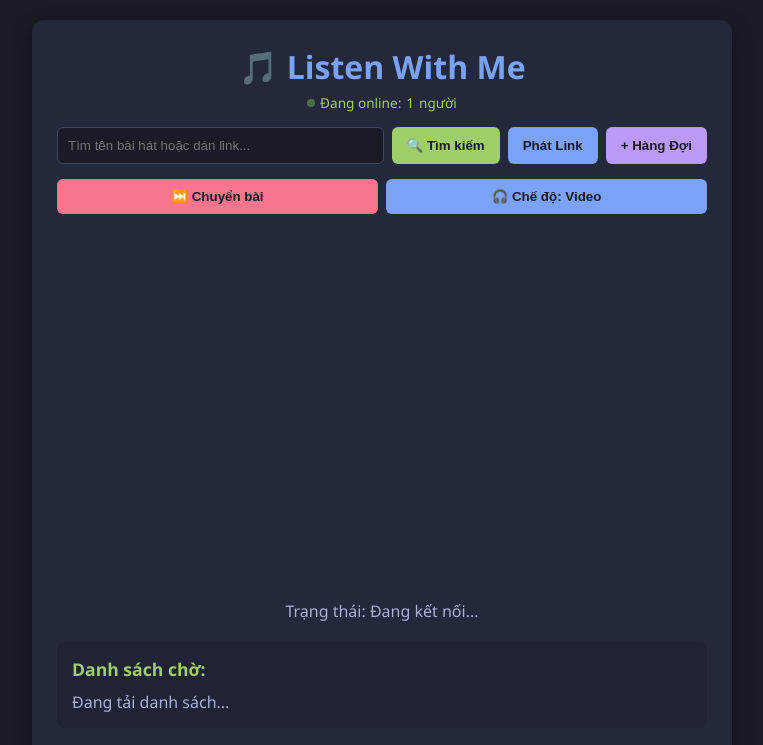
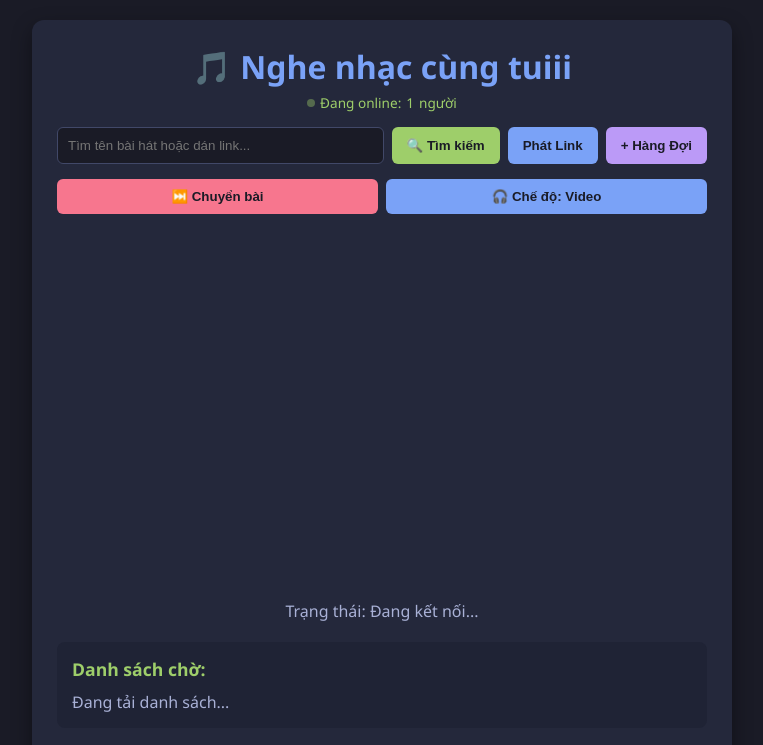
Before and after one commit to leagueoflengend/listenwmebro, a website: page index.html in a window 1280 px wide. Shown: the top 745 px of the page, without its empty margins (258-1021 px from the left). Drawn offline with nearby package versions, Linux system fonts and the light colour scheme; no server answers.

Commit message:
Update title and text in index.html

```diff
--- a/index.html
+++ b/index.html
@@ -3,7 +3,7 @@
 <head>
     <meta charset="UTF-8">
     <meta name="viewport" content="width=device-width, initial-scale=1.0">
-    <title>Listen With Me 🎵</title>
+    <title>Nghe nhạc cùng tui 🎵</title>
     <style>
         /* CSS GỐC CỦA BẠN */
         body { font-family: 'Segoe UI', sans-serif; background-color: #1a1b26; color: #a9b1d6; display: flex; flex-direction: column; align-items: center; min-height: 100vh; margin: 0; padding: 20px; box-sizing: border-box;}
@@ -59,7 +59,7 @@
 </head>
 <body>
     <div class="container">
-        <h1>🎵 Listen With Me</h1>
+        <h1>🎵 Nghe nhạc cùng tuiii</h1>
 
         <div class="online-count">
             <span class="dot"></span> Đang online: <span id="userCount">1</span> người
```
